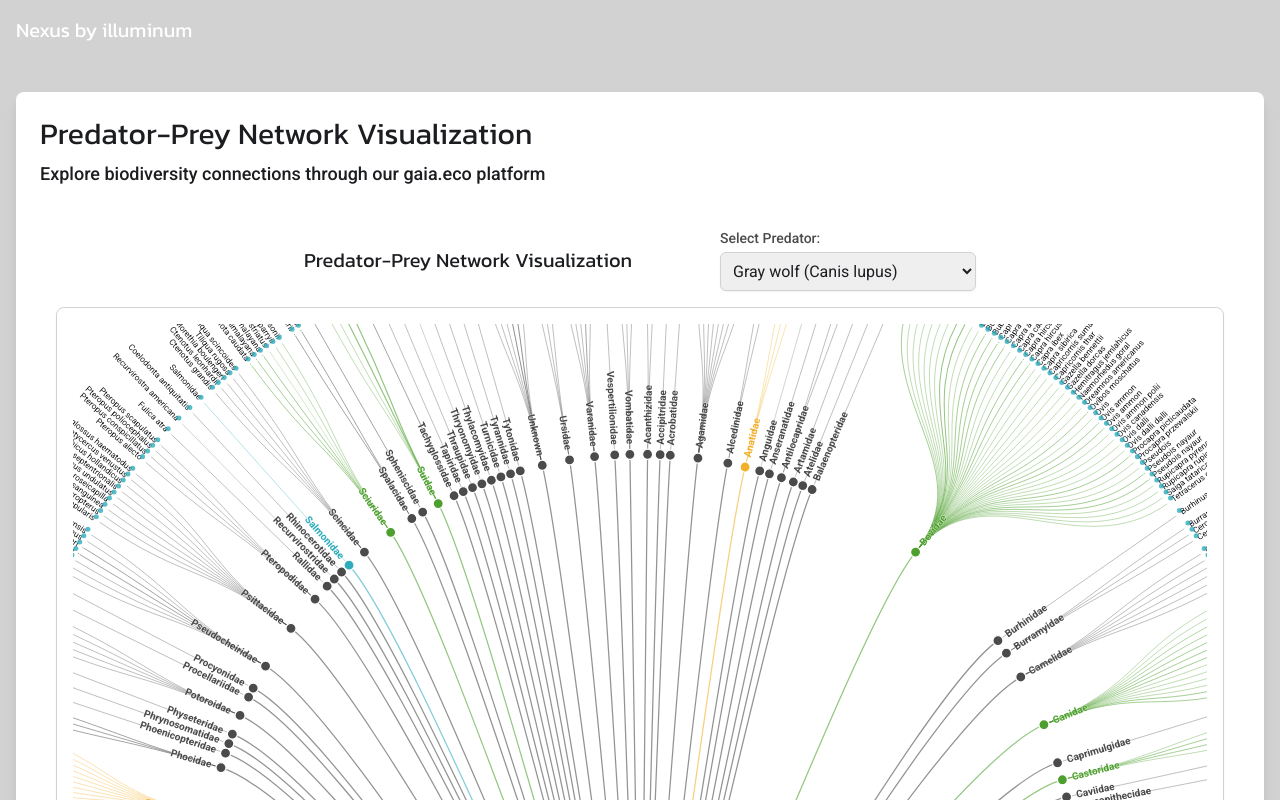
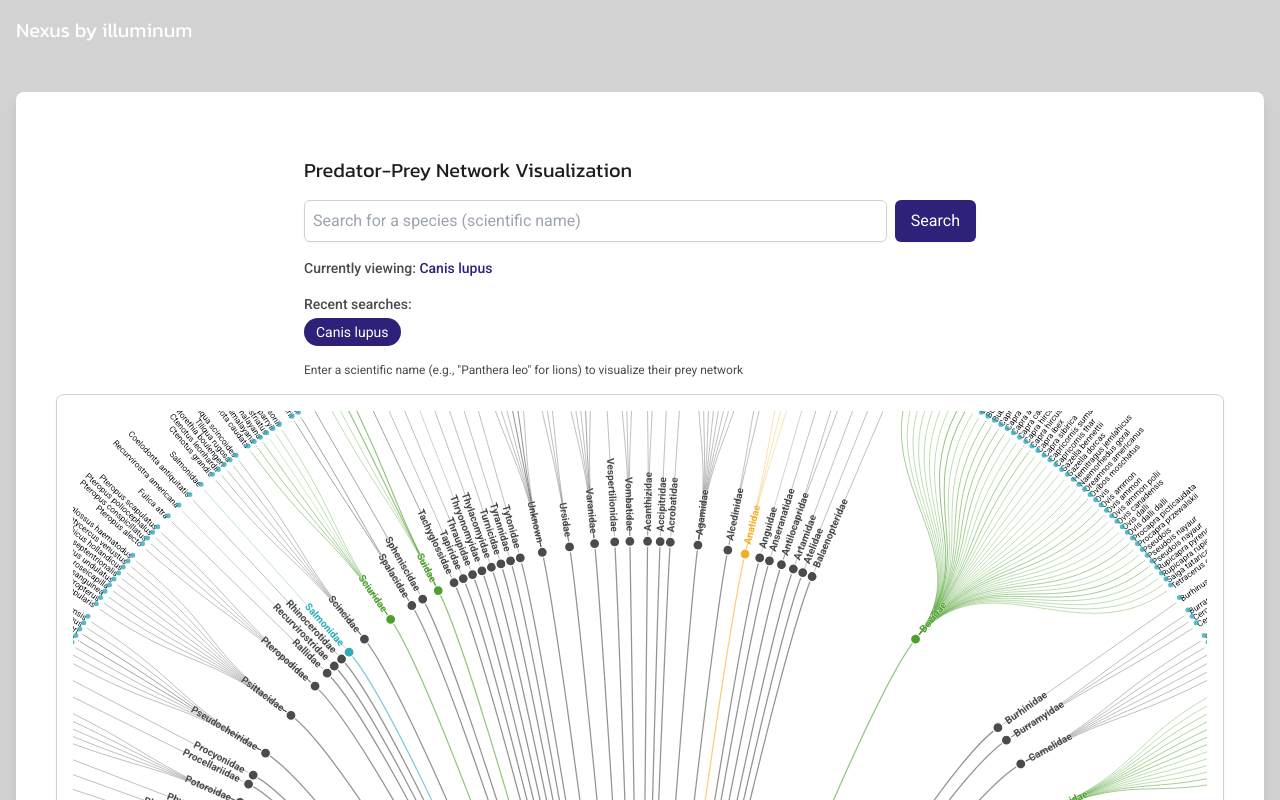
Before and after one commit to matsromblad/Gaia_test, a React app: page / in a window 1280 px wide. Shown: the top 800 px of the page. Built offline with nearby package versions, Linux system fonts and the light colour scheme.

Commit message:
update with search

```diff
--- a/src/PredatorPreyRadialTree.js
+++ b/src/PredatorPreyRadialTree.js
@@ -7,7 +7,8 @@ const IlluminumStyledPredatorPreyTree = () => {
   const [loading, setLoading] = useState(true);
   const [error, setError] = useState(null);
   const [selectedPredator, setSelectedPredator] = useState("Canis lupus");
-  const [availablePredators, setAvailablePredators] = useState([]);
+  const [searchQuery, setSearchQuery] = useState("");
+  const [searchHistory, setSearchHistory] = useState([]);
 
   // Create a ref for the visualization container
   const vizRef = useRef(null);
@@ -26,13 +27,9 @@ const IlluminumStyledPredatorPreyTree = () => {
   };
 
   useEffect(() => {
-    // Initialize the list of available predators
-    setAvailablePredators([
-      { id: "Canis lupus", name: "Gray wolf (Canis lupus)" },
-      { id: "Canis latrans", name: "Coyote (Canis latrans)" },
-      { id: "Canis aureus", name: "Golden jackal (Canis aureus)" },
-      { id: "Vulpes vulpes", name: "Red fox (Vulpes vulpes)" },
-      { id: "Lycaon pictus", name: "African wild dog (Lycaon pictus)" }
+    // Initialize the search history with the default predator
+    setSearchHistory([
+      { id: "Canis lupus", name: "Gray wolf (Canis lupus)" }
     ]);
   }, []);
 
@@ -92,15 +89,58 @@ const IlluminumStyledPredatorPreyTree = () => {
     loadData();
   }, [selectedPredator]);
 
-  const handlePredatorChange = (e) => {
-    setSelectedPredator(e.target.value);
+  const handleSearchChange = (e) => {
+    setSearchQuery(e.target.value);
   };
 
-  const handlePredatorDataFetch = async () => {
+  const handleSearch = async (e) => {
+    e.preventDefault();
+
+    if (!searchQuery.trim()) {
+      setError("Please enter a valid species name");
+      return;
+    }
+
     try {
+      // Clear the visualization container immediately
+      if (vizRef.current) {
+        vizRef.current.innerHTML = '';
+      }
+
       setLoading(true);
+      setError(null);
+
+      // Trigger the data fetch for the searched predator
+      await fetchPredatorData(searchQuery.trim());
+
+      // Add the searched predator to search history if not already present
+      if (!searchHistory.some(item => item.id.toLowerCase() === searchQuery.trim().toLowerCase())) {
+        setSearchHistory(prev => [
+          { id: searchQuery.trim(), name: searchQuery.trim() },
+          ...prev.slice(0, 4) // Keep only the 5 most recent searches
+        ]);
+      }
+
+      // Update the selected predator
+      setSelectedPredator(searchQuery.trim());
+
+      // Clear the search query
+      setSearchQuery("");
+    } catch (err) {
+      console.error("Search failed:", err.message);
+      setError("Search failed: " + err.message);
+      setLoading(false);
+    }
+  };
+
+  const handleHistoryItemClick = (predatorId) => {
+    setSelectedPredator(predatorId);
+  };
+
+  const fetchPredatorData = async (predator) => {
+    try {
       // This would trigger the server-side R script to fetch new data for the selected predator
-      const response = await fetch(`/api/fetch-predator-data?predator=${selectedPredator}`, {
+      const response = await fetch(`/api/fetch-predator-data?predator=${encodeURIComponent(predator)}`, {
         method: 'POST'
       });
 
@@ -108,8 +148,14 @@ const IlluminumStyledPredatorPreyTree = () => {
         throw new Error(`Failed to trigger data fetch: ${response.statusText}`);
       }
 
+      const result = await response.json();
+
+      if (!result.success) {
+        throw new Error(result.message || "Failed to fetch predator data");
+      }
+
       // After successful trigger, reload the data
-      const jsonFilePath = `/data/${selectedPredator.replace(' ', '_')}_prey_hierarchy.json`;
+      const jsonFilePath = `/data/${predator.replace(' ', '_')}_prey_hierarchy.json`;
       const dataResponse = await fetch(jsonFilePath);
 
       if (!dataResponse.ok) {
@@ -119,9 +165,13 @@ const IlluminumStyledPredatorPreyTree = () => {
       const predatorData = await dataResponse.json();
       setData(predatorData);
       setLoading(false);
+
+      return true;
     } catch (err) {
-      setError("Failed to fetch new predator data: " + err.message);
+      console.error("Failed to fetch predator data:", err);
+      setError("Failed to fetch predator data: " + err.message);
       setLoading(false);
+      throw err;
     }
   };
 
@@ -470,26 +520,6 @@ const IlluminumStyledPredatorPreyTree = () => {
         .style("font-family", "'Roboto', sans-serif")
         .style("font-size", "15px");
 
-      // Add title and subtitle in Illuminum brand style
-      svg.append("text")
-        .attr("x", 0)
-        .attr("y", -radius - 60)
-        .attr("text-anchor", "middle")
-        .style("font-family", "'Kanit', sans-serif")
-        .style("font-size", "24px")
-        .style("font-weight", "bold")
-        .style("fill", brandColors.darkPurple)
-        .text(`${data.name.split(' (')[0]} Prey Network`);
-
-      svg.append("text")
-        .attr("x", 0)
-        .attr("y", -radius - 25)
-        .attr("text-anchor", "middle")
-        .style("font-family", "'Roboto', sans-serif")
-        .style("font-size", "16px")
-        .style("font-style", "italic")
-        .style("fill", brandColors.mediumGrey)
-        .text("Data from Global Biotic Interactions (GloBI)");
 
       // Add instructions
 
@@ -524,54 +554,89 @@ const IlluminumStyledPredatorPreyTree = () => {
   return (
     <div className="flex flex-col items-center p-4">
       <div className="w-full max-w-2xl mb-4">
-        <div className="flex flex-row justify-between items-center">
+        <div className="flex flex-col space-y-4">
           <h2 className="text-xl">Predator-Prey Network Visualization</h2>
-          <div className="flex space-x-4">
-            <div className="relative inline-block w-64">
-              <label htmlFor="predator-select" className="block text-sm font-medium mb-1" style={{color: brandColors.mediumGrey}}>
-                Select Predator:
-              </label>
-              <select
-                id="predator-select"
-                className="block w-full p-2 border rounded-md shadow-sm focus:outline-none"
-                value={selectedPredator}
-                onChange={handlePredatorChange}
+
+          {/* Search form */}
+          <form onSubmit={handleSearch} className="flex flex-col md:flex-row space-y-2 md:space-y-0 md:space-x-2">
+            <div className="flex-grow">
+              <input
+                type="text"
+                className="w-full p-2 border rounded-md shadow-sm focus:outline-none focus:ring-2 focus:ring-opacity-50"
+                placeholder="Search for a species (scientific name)"
+                value={searchQuery}
+                onChange={handleSearchChange}
                 style={{borderColor: brandColors.lightGrey, color: brandColors.carbonBlack}}
+              />
+            </div>
+            <button
+              type="submit"
+              className="px-4 py-2 rounded-md shadow-sm text-white"
+              style={{backgroundColor: brandColors.darkPurple}}
+              disabled={loading}
             >
-                {availablePredators.map(predator => (
-                  <option key={predator.id} value={predator.id}>
-                    {predator.name}
-                  </option>
-                ))}
-              </select>
+              {loading ? "Searching..." : "Search"}
+            </button>
+          </form>
+
+          {/* Current selection */}
+          <div className="text-sm font-medium" style={{color: brandColors.mediumGrey}}>
+            Currently viewing: <span style={{color: brandColors.darkPurple}}>{selectedPredator}</span>
           </div>
 
+          {/* Recent searches */}
+          {searchHistory.length > 0 && (
+            <div className="mt-2">
+              <div className="text-sm font-medium mb-1" style={{color: brandColors.mediumGrey}}>Recent searches:</div>
+              <div className="flex flex-wrap gap-2">
+                {searchHistory.map((item, index) => (
+                  <button
+                    key={index}
+                    onClick={() => handleHistoryItemClick(item.id)}
+                    className="px-3 py-1 text-sm rounded-full"
+                    style={{
+                      backgroundColor: selectedPredator === item.id ? brandColors.darkPurple : brandColors.lightGrey,
+                      color: selectedPredator === item.id ? brandColors.pureWhite : brandColors.carbonBlack
+                    }}
+                  >
+                    {item.id}
+                  </button>
+                ))}
+              </div>
+            </div>
+          )}
+
+          {/* Help text */}
+          <div className="text-xs mt-1" style={{color: brandColors.mediumGrey}}>
+            Enter a scientific name (e.g., "Panthera leo" for lions) to visualize their prey network
           </div>
         </div>
       </div>
 
-      {loading ? (
-        <div className="flex items-center justify-center h-64 text-lg font-medium" style={{color: brandColors.darkPurple}}>
+      <div className="relative w-full" style={{ height: "1400px", maxWidth: "2000px" }}>
+        {loading && (
+          <div className="absolute inset-0 flex items-center justify-center bg-white bg-opacity-80 z-10">
             <div className="flex flex-col items-center">
               <svg className="animate-spin -ml-1 mr-3 h-10 w-10" xmlns="http://www.w3.org/2000/svg" fill="none" viewBox="0 0 24 24">
                 <circle className="opacity-25" cx="12" cy="12" r="10" stroke="currentColor" strokeWidth="4"></circle>
                 <path className="opacity-75" fill="currentColor" d="M4 12a8 8 0 018-8V0C5.373 0 0 5.373 0 12h4zm2 5.291A7.962 7.962 0 014 12H0c0 3.042 1.135 5.824 3 7.938l3-2.647z"></path>
               </svg>
-            <span>Loading predation data from GloBI...</span>
+              <span className="text-lg font-medium" style={{color: brandColors.darkPurple}}>Loading relations data...</span>
             </div>
           </div>
-      ) : error ? (
+        )}
+
+        {error ? (
           <div className="p-4 rounded" style={{backgroundColor: "#FEF2F2", color: brandColors.flamingRed}}>{error}</div>
         ) : (
           <div
             ref={vizRef}
-          className="overflow-auto p-4 border rounded-lg shadow-sm"
-          style={{ width: "100%", height: "1400px", maxWidth: "2000px", backgroundColor: brandColors.pureWhite, borderColor: brandColors.lightGrey }}>
+            className="overflow-auto p-4 border rounded-lg shadow-sm h-full"
+            style={{ width: "100%", backgroundColor: brandColors.pureWhite, borderColor: brandColors.lightGrey }}>
           </div>
-      )
+        )}
+
+      </div></div>
+  );
 }
-    </div>
-  );
-};
-
 export default IlluminumStyledPredatorPreyTree;
--- a/src/index.js
+++ b/src/index.js
@@ -5,14 +5,9 @@ import PredatorPreyRadialTree from './PredatorPreyRadialTree';
 ReactDOM.render(
   <div className="container mx-auto px-4 py-8">
     <div className="bg-white shadow-lg rounded-lg p-6 mb-8">
-      <h1 className="text-3xl mb-2">Predator-Prey Network Visualization</h1>
-      <p className="subtitle text-lg mb-6">Explore biodiversity connections through our gaia.eco platform</p>
+      <h1 className="text-3xl mb-2"></h1>
+      <p className="subtitle text-lg mb-6"></p>
       <PredatorPreyRadialTree />
-    </div>
-    <div className="flex justify-center mt-4">
-      <div className="text-sm text-medium-grey">
-        Powered by Illuminum's algorithms and sustainable architecture tools
-      </div>
     </div>
   </div>,
   document.getElementById('root')
```
Also changed, not shown: package.json (+4 -3 lines), server.js (+105 -4 lines). Lines whose indentation alone changed are shown as unchanged.
